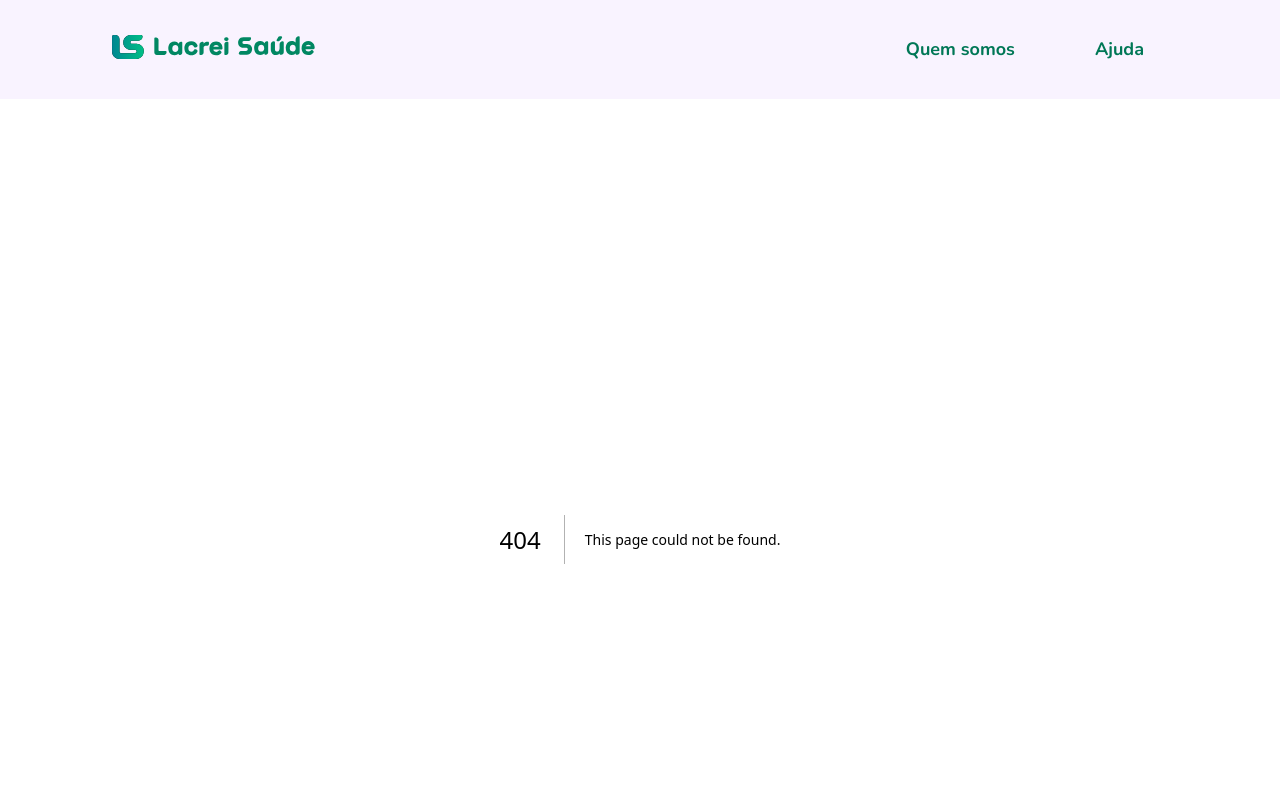
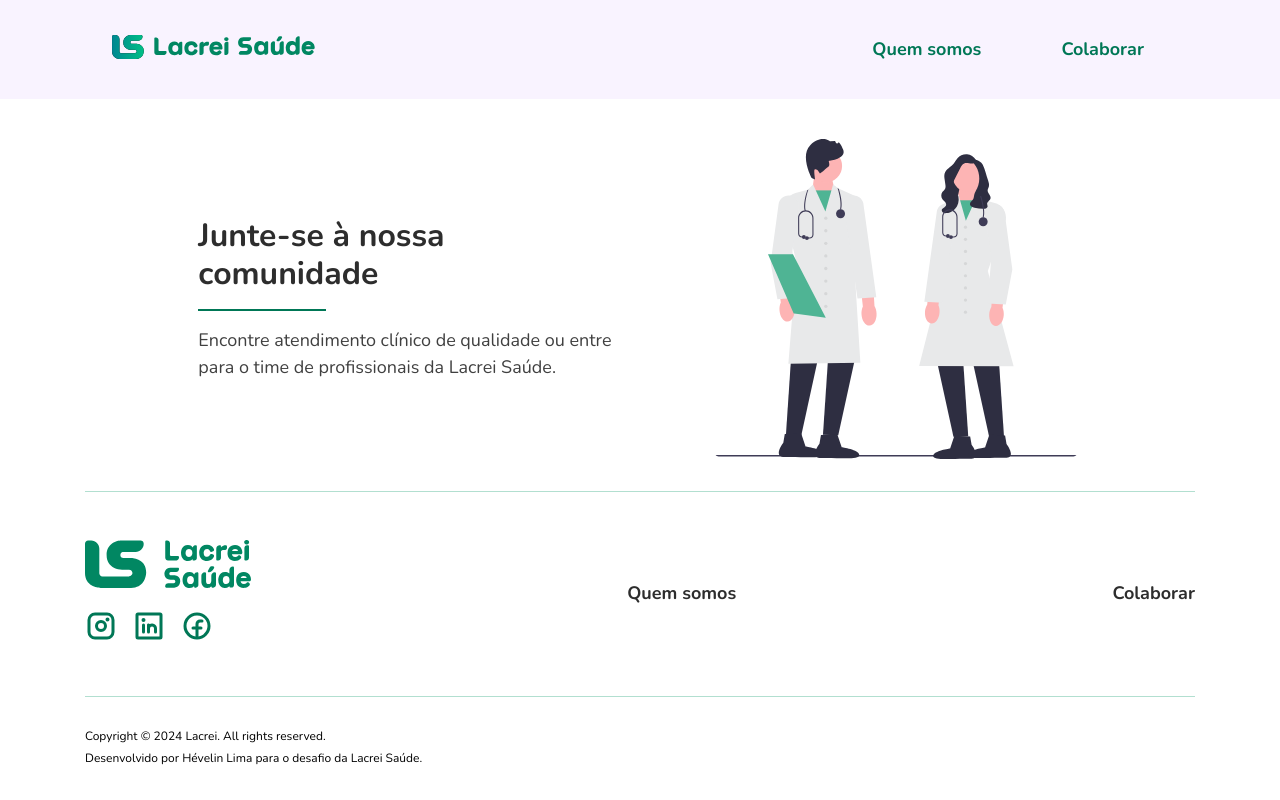
Before and after one commit to hevelinlima/desafio-lacrei, a Next.js app: page /ajuda in a window 1280 px wide. Before the commit this address had no page. Shown: the top 800 px of the page. Built offline with nearby package versions, Linux system fonts and the light colour scheme.

Commit message:
feat: collaborate page

```diff
--- a/src/components/Footer/index.tsx
+++ b/src/components/Footer/index.tsx
@@ -23,7 +23,7 @@ export function Footer(){
           </div>
         </LogoFooter>
         <Link className="link-footer" href={'/quemsomos'} >Quem somos</Link>
-        <Link className="link-footer" href={'/profissionais'}>Profissionais</Link>
+        <Link className="link-footer" href={'/ajuda'}>Colaborar</Link>
       </FooterContainer>
       <ExternalFooter>
         <p>Copyright © 2024 Lacrei. All rights reserved.</p>
--- a/src/components/Header/index.tsx
+++ b/src/components/Header/index.tsx
@@ -12,7 +12,7 @@ export default function Header(){
       </Link>
       <ContentHeader>
         <Link href="/quemsomos">Quem somos</Link>
-        <Link href="/profissionais">Ajuda</Link>
+        <Link href="/ajuda">Colaborar</Link>
       </ContentHeader>
     </HeaderContainer>
   )
--- /dev/null
+++ b/src/pages/ajuda/index.tsx
@@ -0,0 +1,17 @@
+import Image from "next/image";
+import { ColabContainer, ColabContent } from "../../styles/pages/ajuda";
+import colabImage from "../../assets/colab-image.svg"
+
+export default function Collaborate(){
+  return(
+    <ColabContainer>
+      <ColabContent>
+        <h1>Junte-se à
+        nossa comunidade</h1>
+        <div />
+        <p>Encontre atendimento clínico de qualidade ou entre para o time de profissionais da Lacrei Saúde.</p>
+      </ColabContent>
+      <Image src={colabImage} alt="" />
+    </ColabContainer>
+  )
+}
--- a/src/pages/profissionais/index.tsx
+++ /dev/null
@@ -1,5 +0,0 @@
-export default function Professionals(){
-  return(
-    <h1>Para Prpfissionais</h1>
-  )
-}
--- a/src/pages/quemsomos/index.tsx
+++ b/src/pages/quemsomos/index.tsx
@@ -1,4 +1,4 @@
-import { AboutUsContainer, AboutUsContent } from "./styles";
+import { AboutUsContainer, AboutUsContent } from "../../styles/pages/quemsomos";
 import aboutUsImg from "../../assets/about-us-image.jpg"
 import Image from "next/image";
 
--- /dev/null
+++ b/src/styles/pages/ajuda.ts
@@ -0,0 +1,37 @@
+import { typography } from "@/styles/typography";
+import styled from "styled-components";
+
+export const ColabContainer = styled.div`
+  display: flex;
+  align-items: center;
+  justify-content: center;
+  gap: 5rem;
+
+  img{
+    height: 20rem;
+    width: auto;
+
+    border-radius: 16px;
+  }
+`
+
+export const ColabContent = styled.div`
+  display: flex;
+  flex-direction: column;
+  gap: 1rem;
+  width: 27rem;
+
+  h1{
+    ${typography.fonts.headlineBase};
+    font-weight: bold;
+    color: ${(props)=>props.theme.colors['text-body']};
+  }
+  div{
+    width: 8rem;
+    border: 1.5px solid ${(props)=>props.theme.colors['accent-dark']};
+  }
+  p{
+    ${typography.fonts.textXL};
+    color: ${(props)=>props.theme.colors['text-helper']};
+  }
+`
```
Also changed, not shown: src/assets/colab-image.svg (added), src/styles/pages/quemsomos.ts (renamed from src/pages/quemsomos/styles.ts).
